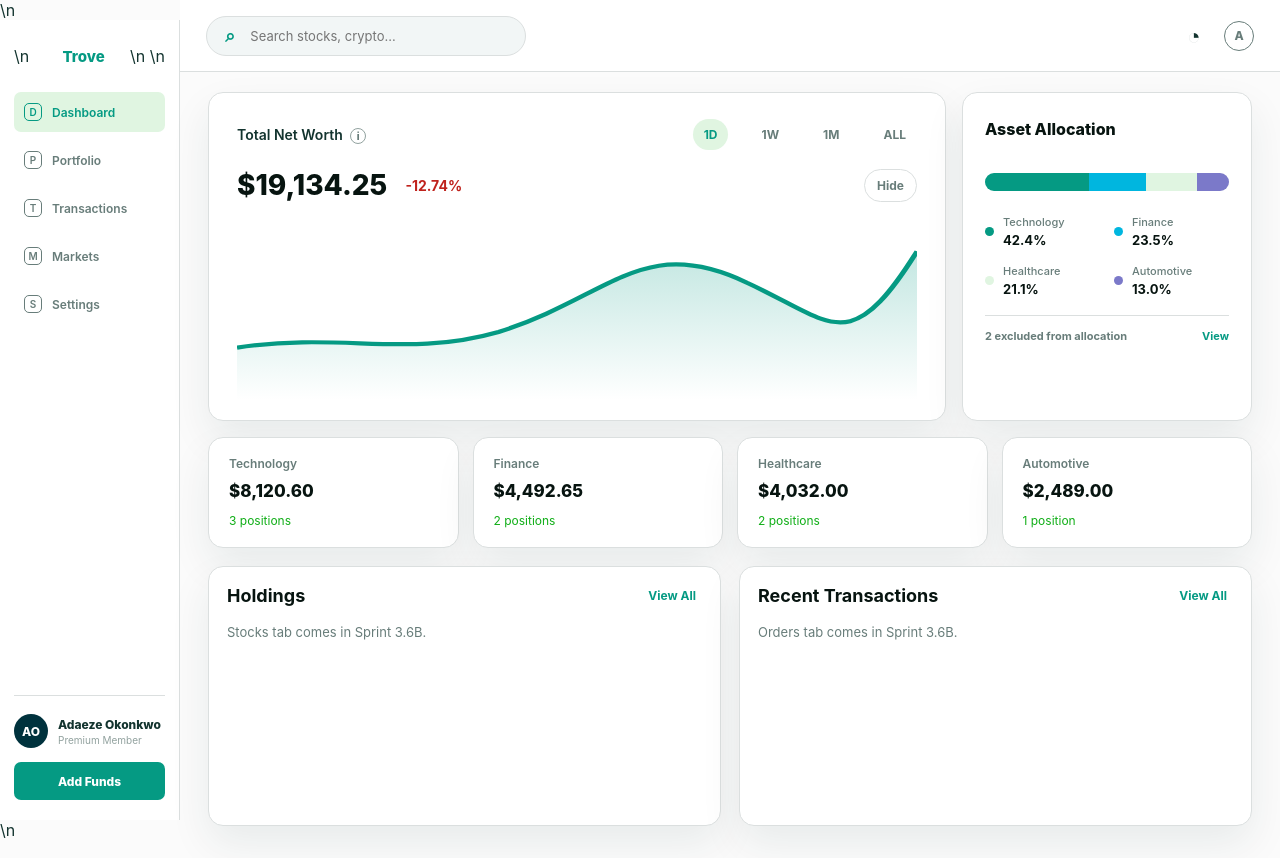
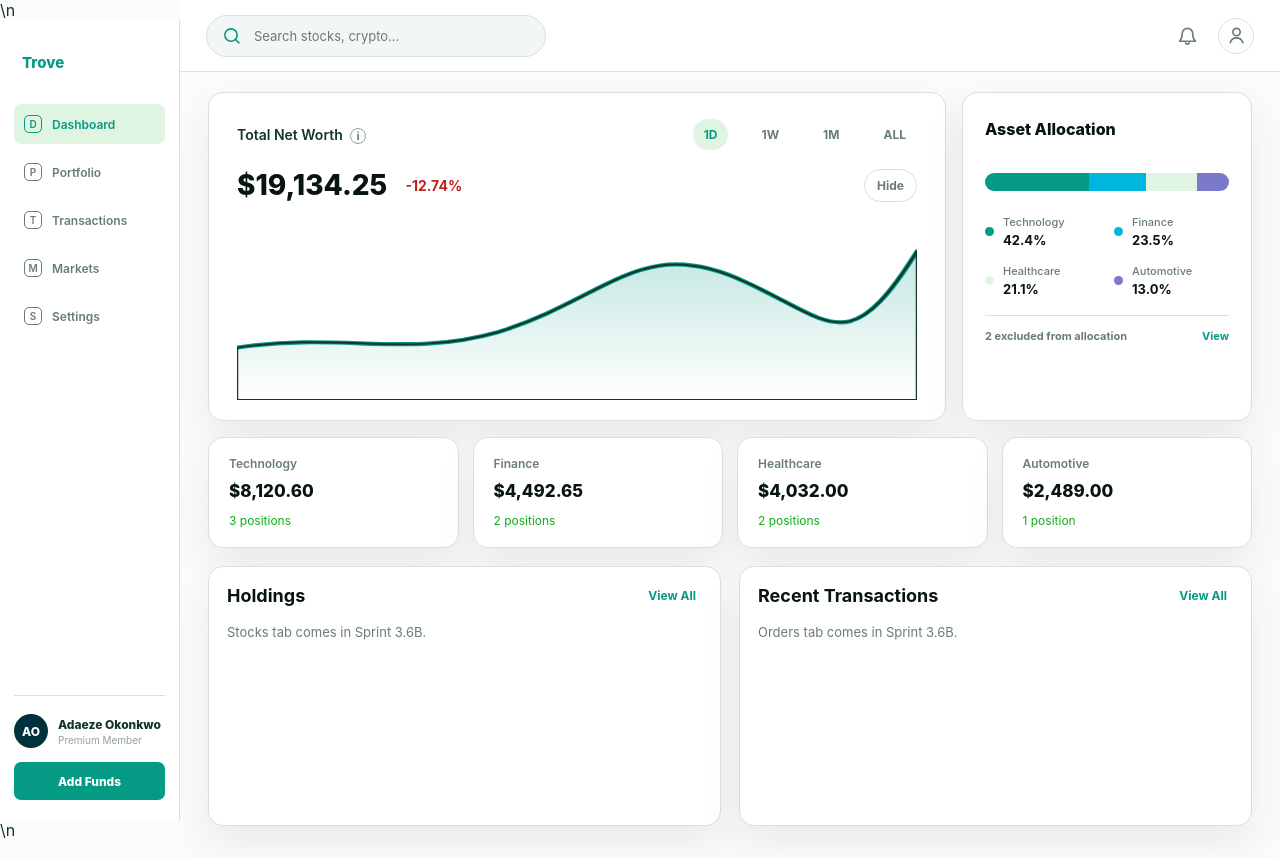
Before and after one commit to wbizmo/trove-portfolio-dashboard, a React (Vite) app: page / in a window 1280 px wide. Both pictures are taken after a click on the button "Sign in". Built offline with nearby package versions, Linux system fonts and the light colour scheme.

Commit message:
fix: replace placeholder dashboard icons with inline svgs

```diff
--- a/src/components/layout/Sidebar.module.css
+++ b/src/components/layout/Sidebar.module.css
@@ -8,11 +8,40 @@
   flex-direction: column;
 }
 
+.sidebarHeader {
+  display: flex;
+  align-items: center;
+  justify-content: space-between;
+  margin-bottom: 26px;
+  min-height: 32px;
+}
+
 .logoText {
   color: var(--primary);
   font-size: 15px;
   font-weight: 800;
-  margin: 0 0 26px 8px;
+  margin: 0 0 0 8px;
+}
+
+.closeButton {
+  display: none;
+  width: 32px;
+  height: 32px;
+  border: 1px solid var(--border);
+  border-radius: 9px;
+  background: var(--card);
+  color: var(--text);
+  padding: 0;
+  place-items: center;
+}
+
+.closeButton svg {
+  width: 18px;
+  height: 18px;
+  fill: none;
+  stroke: currentColor;
+  stroke-width: 2;
+  stroke-linecap: round;
 }
 
 .nav {
@@ -113,34 +142,8 @@
   .open {
     transform: translateX(0);
   }
-}
 
-.sidebarHeader {
-  display: flex;
-  align-items: center;
-  justify-content: space-between;
-  margin-bottom: 26px;
-}
-
-.sidebarHeader .logoText {
-  margin: 0 0 0 8px;
-}
-
-.closeButton {
-  display: none;
-  width: 30px;
-  height: 30px;
-  border: 1px solid var(--border);
-  border-radius: 8px;
-  background: var(--card);
-  color: var(--text);
-  font-size: 20px;
-  line-height: 1;
-}
-
-@media (max-width: 860px) {
   .closeButton {
     display: grid;
-    place-items: center;
   }
 }
--- a/src/components/layout/Sidebar.tsx
+++ b/src/components/layout/Sidebar.tsx
@@ -4,12 +4,27 @@ const navItems = ["Dashboard", "Portfolio", "Transactions", "Markets", "Settings
 
 type SidebarProps = {
   isOpen: boolean;
+  onClose: () => void;
 };
 
-export function Sidebar({ isOpen }: SidebarProps) {
+function CloseIcon() {
+  return (
+    <svg viewBox="0 0 24 24" aria-hidden="true">
+      <path d="M6 6l12 12" />
+      <path d="M18 6 6 18" />
+    </svg>
+  );
+}
+
+export function Sidebar({ isOpen, onClose }: SidebarProps) {
   return (
     <aside className={`${styles.sidebar} ${isOpen ? styles.open : ""}`}>
-      <div className={styles.sidebarHeader}>\n        <p className={styles.logoText}>Trove</p>\n        <button className={styles.closeButton} type="button" aria-label="Close menu">×</button>\n      </div>
+      <div className={styles.sidebarHeader}>
+        <p className={styles.logoText}>Trove</p>
+        <button className={styles.closeButton} type="button" onClick={onClose} aria-label="Close menu">
+          <CloseIcon />
+        </button>
+      </div>
 
       <nav className={styles.nav} aria-label="Main navigation">
         {navItems.map((item) => (
--- a/src/components/layout/TopBar.module.css
+++ b/src/components/layout/TopBar.module.css
@@ -18,18 +18,18 @@
 
 .menu {
   display: none;
-  width: 36px;
-  height: 36px;
+  width: 38px;
+  height: 38px;
   border: 1px solid var(--border);
   border-radius: 10px;
   background: var(--card);
   color: var(--text);
-  font-size: 18px;
+  padding: 0;
 }
 
 .search {
-  width: min(320px, 100%);
-  height: 40px;
+  width: min(340px, 100%);
+  height: 42px;
   border-radius: 999px;
   border: 1px solid var(--border);
   background: var(--neutral-fill);
@@ -40,8 +40,12 @@
 }
 
 .searchIcon {
+  width: 20px;
+  height: 20px;
+  display: grid;
+  place-items: center;
   color: var(--primary);
-  font-size: 13px;
+  flex: 0 0 auto;
 }
 
 .search input {
@@ -59,26 +63,46 @@
   gap: 13px;
 }
 
+.iconButton,
+.profileIcon {
+  width: 36px;
+  height: 36px;
+  display: grid;
+  place-items: center;
+  border-radius: 50%;
+  color: var(--text-muted);
+}
+
 .iconButton {
-  width: 34px;
-  height: 34px;
   border: 0;
   background: transparent;
-  color: var(--text);
-  border-radius: 50%;
-  font-size: 18px;
+  padding: 0;
 }
 
 .profileIcon {
-  width: 30px;
-  height: 30px;
-  border: 1.5px solid var(--text-muted);
-  border-radius: 50%;
-  display: grid;
-  place-items: center;
-  color: var(--text-muted);
-  font-size: 12px;
-  font-weight: 800;
+  border: 1.5px solid var(--border);
+  background: var(--card);
+}
+
+svg {
+  width: 20px;
+  height: 20px;
+  fill: none;
+  stroke: currentColor;
+  stroke-width: 1.9;
+  stroke-linecap: round;
+  stroke-linejoin: round;
+}
+
+.iconButton svg,
+.profileIcon svg {
+  width: 21px;
+  height: 21px;
+}
+
+.menu svg {
+  width: 22px;
+  height: 22px;
 }
 
 @media (max-width: 860px) {
@@ -95,21 +119,3 @@
     width: 100%;
   }
 }
-
-.searchIcon {
-  width: 18px;
-  height: 18px;
-  display: grid;
-  place-items: center;
-  color: var(--primary);
-  font-size: 18px;
-  line-height: 1;
-  font-weight: 800;
-}
-
-.iconButton {
-  display: grid;
-  place-items: center;
-  font-size: 22px;
-  line-height: 1;
-}
--- a/src/components/layout/TopBar.tsx
+++ b/src/components/layout/TopBar.tsx
@@ -4,25 +4,66 @@ type TopBarProps = {
   onMenuClick: () => void;
 };
 
+function SearchIcon() {
+  return (
+    <svg viewBox="0 0 24 24" aria-hidden="true">
+      <path d="M10.8 18.2a7.4 7.4 0 1 1 0-14.8 7.4 7.4 0 0 1 0 14.8Z" />
+      <path d="m16.2 16.2 4.1 4.1" />
+    </svg>
+  );
+}
+
+function BellIcon() {
+  return (
+    <svg viewBox="0 0 24 24" aria-hidden="true">
+      <path d="M18 9.8a6 6 0 0 0-12 0c0 7-3 7.4-3 8.8h18c0-1.4-3-.8-3-8.8Z" />
+      <path d="M9.8 20.5a2.4 2.4 0 0 0 4.4 0" />
+    </svg>
+  );
+}
+
+function UserIcon() {
+  return (
+    <svg viewBox="0 0 24 24" aria-hidden="true">
+      <path d="M12 12.2a4.2 4.2 0 1 0 0-8.4 4.2 4.2 0 0 0 0 8.4Z" />
+      <path d="M4.8 20.2c1.2-3.6 3.8-5.4 7.2-5.4s6 1.8 7.2 5.4" />
+    </svg>
+  );
+}
+
+function MenuIcon() {
+  return (
+    <svg viewBox="0 0 24 24" aria-hidden="true">
+      <path d="M4 7h16" />
+      <path d="M4 12h16" />
+      <path d="M4 17h16" />
+    </svg>
+  );
+}
+
 export function TopBar({ onMenuClick }: TopBarProps) {
   return (
     <header className={styles.topbar}>
       <div className={styles.left}>
         <button className={styles.menu} type="button" onClick={onMenuClick} aria-label="Open menu">
-          ☰
+          <MenuIcon />
         </button>
 
         <label className={styles.search}>
-          <span className={styles.searchIcon}>⌕</span>
+          <span className={styles.searchIcon}>
+            <SearchIcon />
+          </span>
           <input type="search" placeholder="Search stocks, crypto..." />
         </label>
       </div>
 
       <div className={styles.actions}>
         <button className={styles.iconButton} type="button" aria-label="Notifications">
-          ◔
+          <BellIcon />
         </button>
-        <span className={styles.profileIcon}>A</span>
+        <span className={styles.profileIcon}>
+          <UserIcon />
+        </span>
       </div>
     </header>
   );
--- a/src/features/dashboard/DashboardShell.tsx
+++ b/src/features/dashboard/DashboardShell.tsx
@@ -51,7 +51,7 @@ export function DashboardShell() {
 
   return (
     <main className={styles.app}>
-      <div onClick={() => setMenuOpen(false)}>\n        <Sidebar isOpen={menuOpen} />\n      </div>
+      <div onClick={() => setMenuOpen(false)}>\n        <Sidebar isOpen={menuOpen} onClose={() => setMenuOpen(false)} />\n      </div>
 
       {menuOpen ? (
         <button
```
